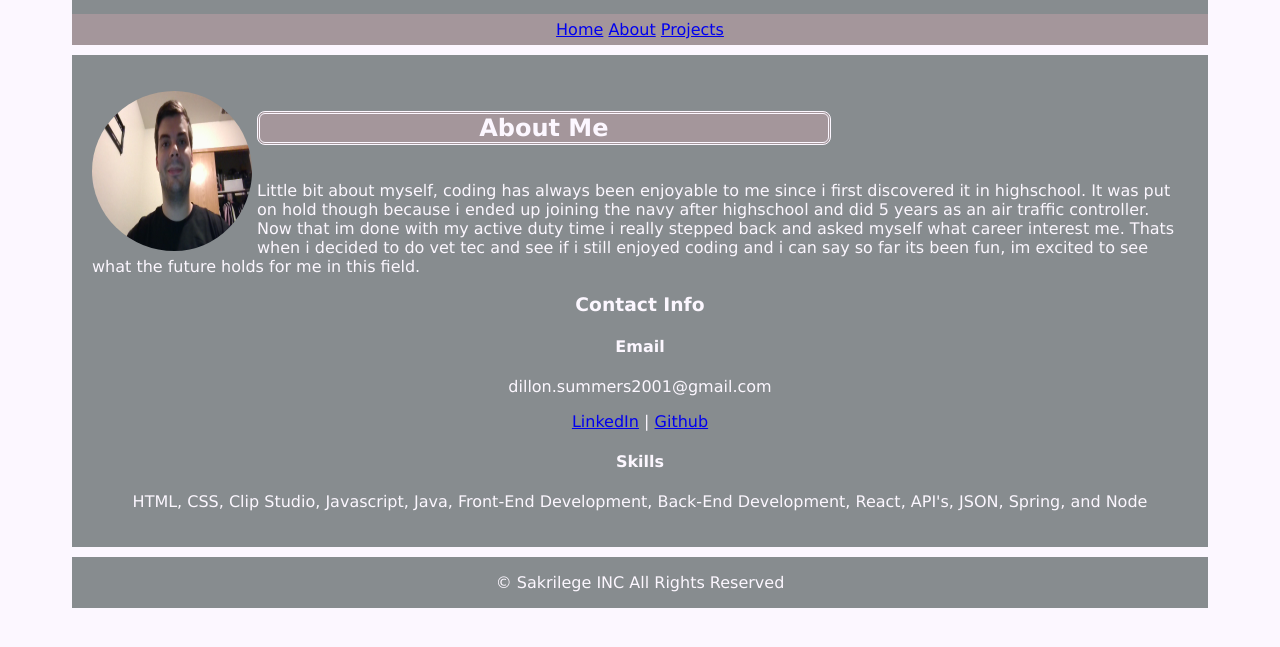
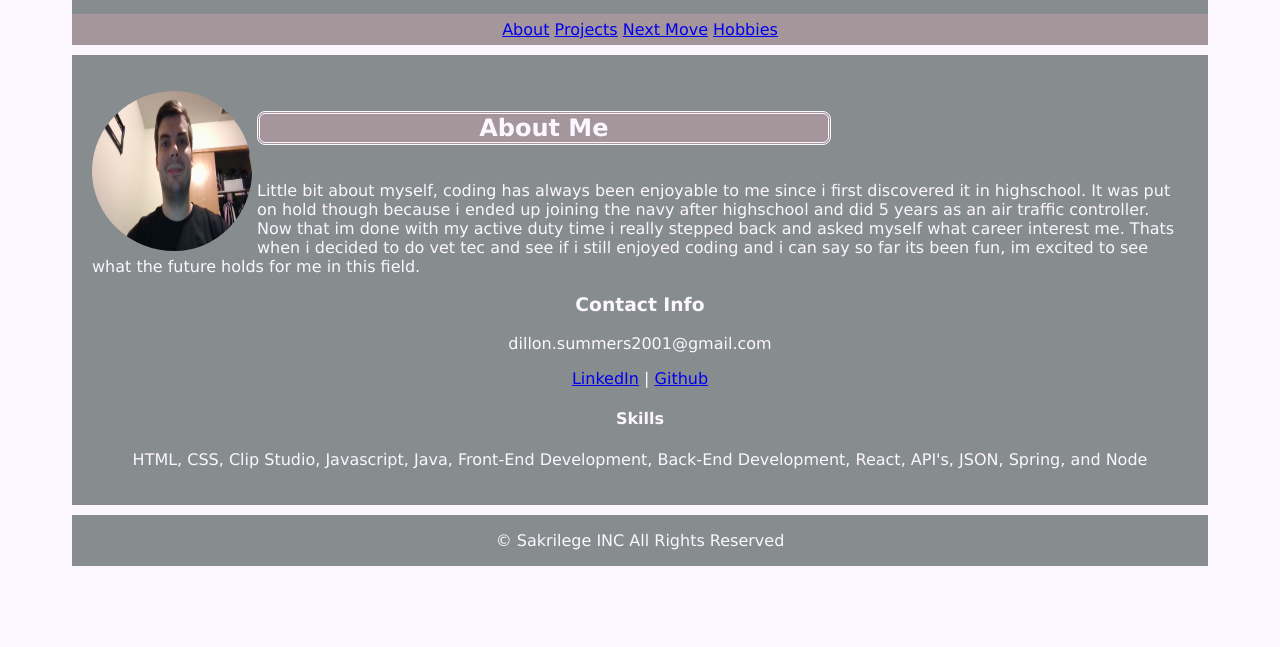
Before and after one commit to DSummers2001/DSummers2001.github.io, a plain HTML site: page Frontend/Pages/index.html in a window 1280 px wide. Shown: the part 75-722 px from the top of the page. Drawn offline with Linux system fonts and the light colour scheme.

Commit message:
slight changes and added in other pages

```diff
--- a/Frontend/Pages/index.html
+++ b/Frontend/Pages/index.html
@@ -27,9 +27,10 @@
                 <!--navbar-->
                 <nav>
                     <div class="navbar" id="header">
-                        <a href="#title">Home</a>
-                        <a href="#about-me">About</a>
-                        <a href="#projects">Projects</a>
+                        <a href="#">About</a>
+                        <a href="#">Projects</a>
+                        <a href="#">Next Move</a>
+                        <a href="#">Hobbies</a>
                     </div>
                 </nav>
             </header>
@@ -53,7 +54,6 @@
                     </P>
                     <div class="contact-info" id="contact-info">
                         <h3>Contact Info</h3>
-                        <h4>Email</h4>
                         <p>dillon.summers2001@gmail.com</p>
                         <p><a href="https://www.linkedin.com/in/dillon-summers/">LinkedIn</a> | <a href="https://github.com/DSummers2001">Github</a></p>
                         <h4>Skills</h4>
--- a/Frontend/style.css
+++ b/Frontend/style.css
@@ -60,7 +60,7 @@ footer{
     text-align: center;
 }
 
-.about-me img {
+.about-me img{
     float: left;
     padding-right: 5px;
     width: 20vh;
@@ -68,7 +68,7 @@ footer{
     height: 20vh;
 }
 
-.contact-info {
+.contact-info{
     text-align: center;
 }
 
```
Also changed, not shown: Frontend/Pages/hobbies.html (added), Frontend/Pages/next.html (added), Frontend/Pages/projects.html (added).
